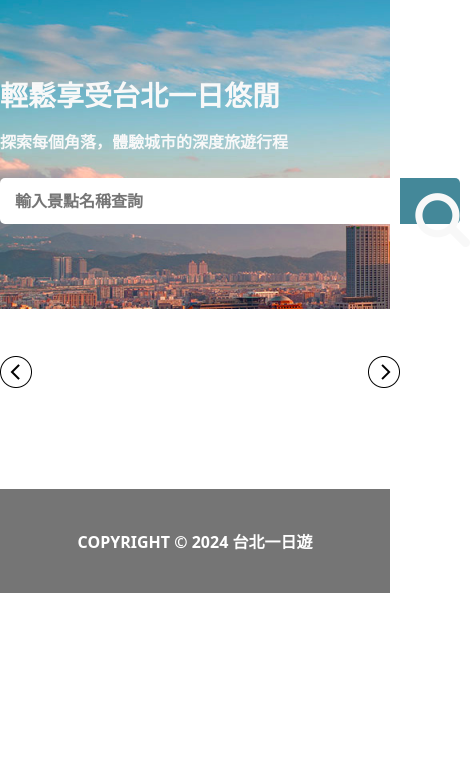
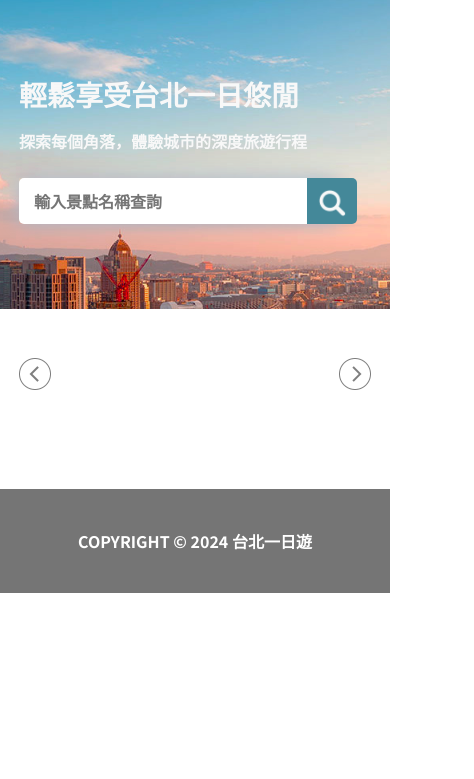
Before and after one commit to angelc1997/bootcamp-stage2, a plain HTML site: page static/index.html in a window 390 px wide. Shown: the part 65-844 px from the top of the page, 474 px wide, since content can reach past the window. Drawn offline with Linux system fonts and the light colour scheme; no server answers.

Commit message:
Modified RWD setting

```diff
--- a/static/styles/style.css
+++ b/static/styles/style.css
@@ -1,11 +1,8 @@
 * {
-  font-family: "Noto Sans", sans-serif;
-}
-
-body {
+  font-family: "Noto Sans TC", sans-serif;
   margin: 0;
   padding: 0;
-  box-sizing: border-box;
+  /* box-sizing: border-box; */
 }
 
 .container {
@@ -13,7 +10,7 @@ body {
   margin: 0 auto;
 }
 
-/* navigation */
+/* Navigation */
 
 .navbar {
   position: fixed;
@@ -51,18 +48,18 @@ body {
   padding: 10px;
   font-size: 16px;
   font-weight: 500;
-
   color: rgba(102, 102, 102, 1);
 }
 
-/* banner */
+/* Banner */
 
 .banner {
   margin-top: 54px;
   height: 320px;
-  background-image: url("./img.png");
+  background-image: url("../imgs/banner.png");
   background-repeat: no-repeat;
   background-size: cover;
+  background-position: center;
 }
 
 .search {
@@ -80,7 +77,6 @@ body {
 
 .search-subtitle {
   font-size: 16px;
-
   font-weight: 700;
   color: rgba(248, 248, 248, 1);
   margin-top: 15px;
@@ -92,6 +88,7 @@ body {
   height: 46px;
   border: none;
   margin-top: 25px;
+  box-shadow: 0px 0px 20px 0px #aabbcc;
 }
 
 input {
@@ -101,7 +98,6 @@ input {
   outline: none;
   border-radius: 5px 0 0 5px;
   font-size: 16px;
-
   font-weight: 700;
   color: rgba(117, 117, 117, 1);
 }
@@ -116,11 +112,13 @@ button {
   border-radius: 0 5px 5px 0;
 }
 
-button i {
-  font-size: 30px;
+button img {
+  width: 30px;
+  height: 30px;
+  cursor: pointer;
 }
 
-/* tags */
+/* Tags */
 .tags {
   display: flex;
   justify-content: space-between;
@@ -130,22 +128,37 @@ button i {
   overflow: hidden;
 }
 
-.tags i {
-  font-size: 32px;
-  color: rgba(102, 102, 102, 1);
+.tag-icon {
+  width: 32px;
+  height: 32px;
+  padding: 9px 0;
+}
+
+.tags img {
+  width: 32px;
+  height: 32px;
   cursor: pointer;
+  opacity: 0.5;
+  transition: 1s ease;
+}
+
+.tags img:hover {
+  opacity: 1;
 }
 
 .tag-list {
   display: flex;
   overflow: hidden;
   scroll-behavior: smooth;
+  padding: 13px 10px;
 }
 
 .tag {
   font-size: 16px;
   white-space: nowrap;
-  padding: 5px 15px;
+  padding: 0 15px;
+  color: #666666;
+  font-weight: 500;
 }
 
 .tag:hover {
@@ -157,7 +170,11 @@ button i {
   font-weight: bold;
 }
 
-/* content */
+.searching {
+  color: #000000;
+}
+
+/* Content */
 .card-grid {
   display: grid;
   grid-template-columns: repeat(4, 1fr);
@@ -168,7 +185,7 @@ button i {
 
 .card-container {
   width: 100%;
-  height: 242px;
+  height: 240px;
   border-radius: 10px;
   border: 1px solid rgba(232, 232, 232, 1);
 }
@@ -210,7 +227,7 @@ button i {
   font-size: 16px;
 }
 
-/* footer */
+/* Footer */
 .footer {
   width: 100%;
   height: 104px;
@@ -230,16 +247,27 @@ button i {
 
 @media screen and (max-width: 1200px) {
   .container {
-    width: 900px;
+    max-width: 900px;
   }
   .card-grid {
     grid-template-columns: repeat(3, 1fr);
   }
 }
 
-@media screen and (max-width: 900px) {
+@media screen and (max-width: 992px) {
   .container {
-    width: 600px;
+    max-width: 700px;
+    margin: 0 auto;
+  }
+
+  .card-grid {
+    grid-template-columns: repeat(3, 1fr);
+  }
+}
+
+@media screen and (max-width: 768px) {
+  .container {
+    max-width: 650px;
   }
 
   .card-grid {
@@ -247,18 +275,46 @@ button i {
   }
 }
 
-@media screen and (max-width: 600px) {
+@media screen and (max-width: 680px) {
   .container {
-    width: 400px;
+    max-width: 480px;
+  }
+}
+
+@media screen and (max-width: 480px) {
+  .container {
+    max-width: 360px;
   }
 
   .card-grid {
     grid-template-columns: repeat(1, 1fr);
   }
+
+  .search {
+    width: 320px;
+  }
+
+  .search-bar {
+    width: 320px;
+  }
+}
+
+@media screen and (max-width: 414px) {
+  .container {
+    max-width: 352px;
+  }
 }
 
 @media screen and (max-width: 360px) {
   .container {
-    width: 300px;
+    max-width: 340px;
+  }
+
+  .searc-bar {
+    width: 260px;
+  }
+
+  .nav .logo a {
+    font-size: 20px;
   }
 }
```
